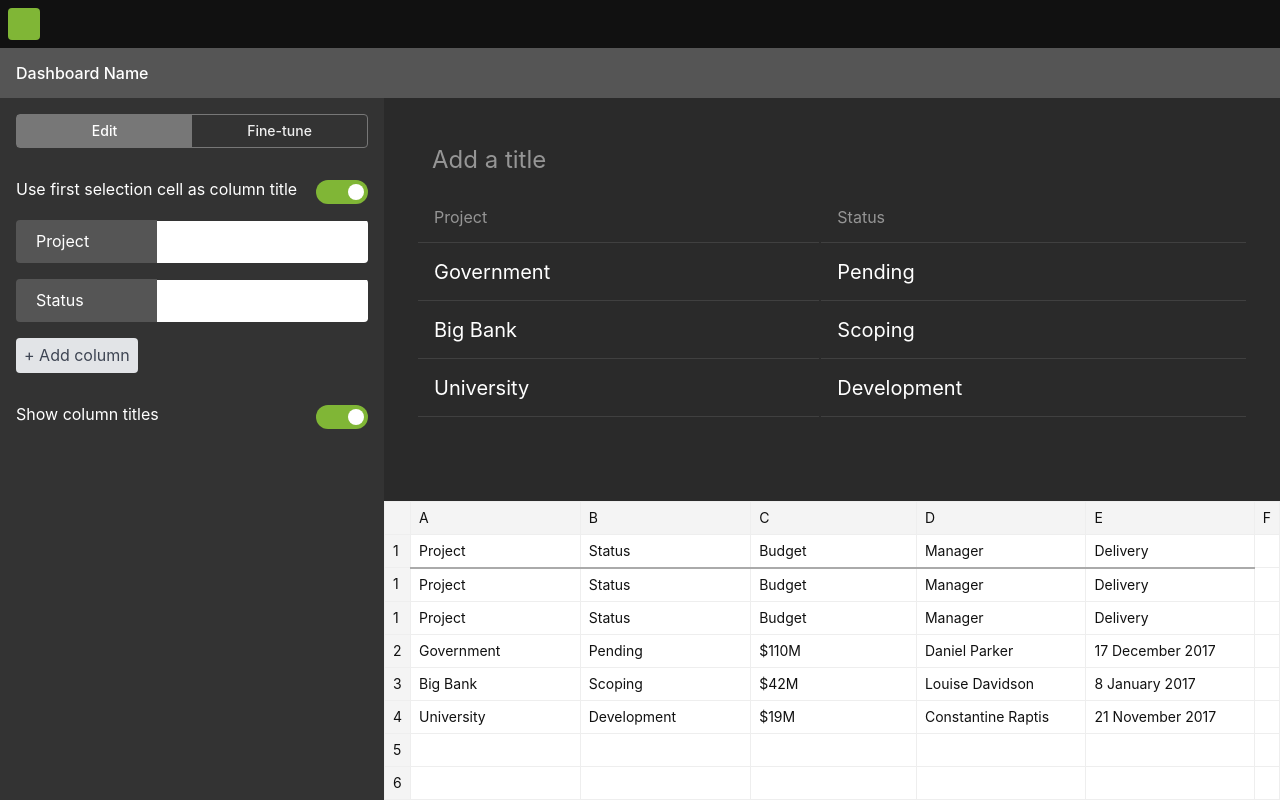
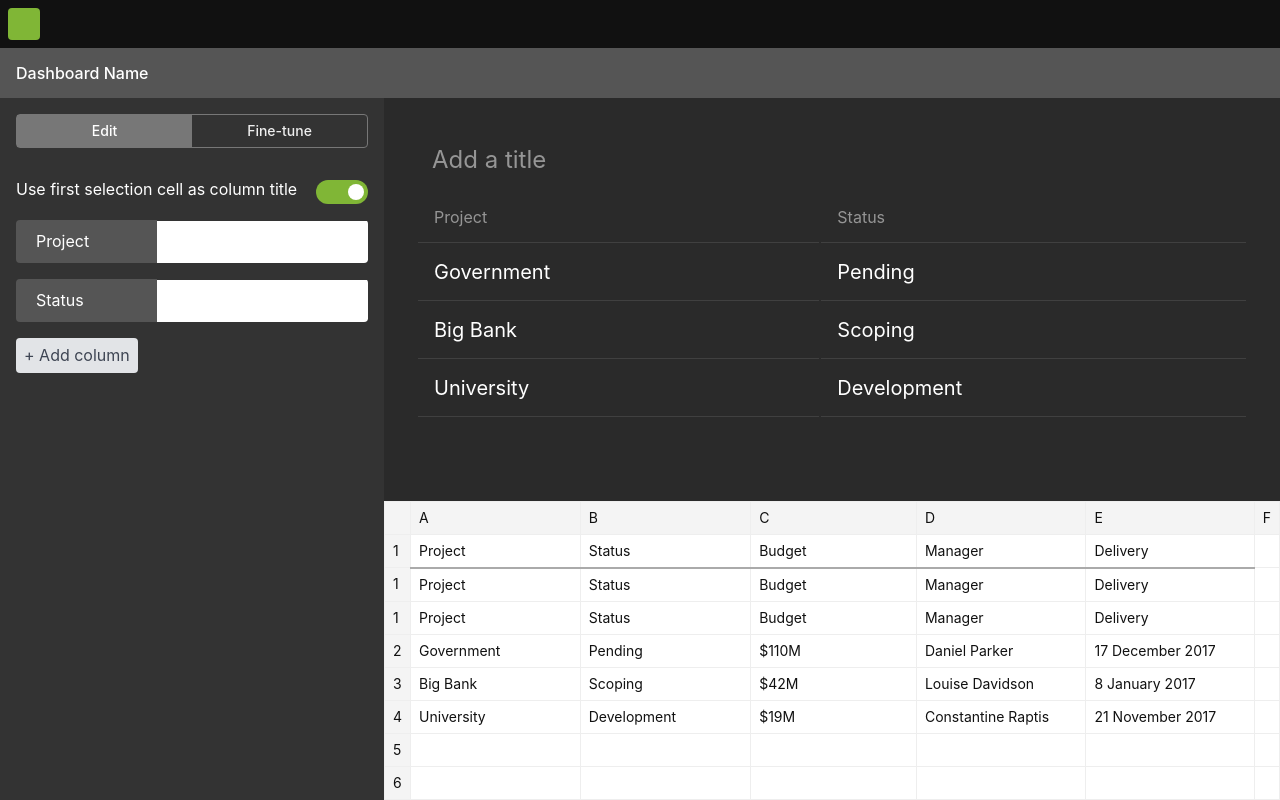
Before and after one commit to jackgeckoboard/table-widget-config, a React (Create React App) app: page / in a window 1280 px wide. Built offline with nearby package versions, Linux system fonts and the light colour scheme.

Commit message:
removed first row as header

```diff
--- a/src/App.js
+++ b/src/App.js
@@ -48,22 +48,12 @@ class App extends Component {
   switchFirstRowAsHeader() {
     if (this.state.firstRowAsHeader) {
       this.setState({
-        firstRowAsHeader: false
-      });
-    } else {
-      this.setState({
-        firstRowAsHeader: true
-      });
-    }
-  }
-
-  switchShowHeaderRow() {
-    if (this.state.showHeaderRow) {
-      this.setState({
+        firstRowAsHeader: false,
         showHeaderRow: false
       });
     } else {
       this.setState({
+        firstRowAsHeader: true,
         showHeaderRow: true
       });
     }
@@ -162,21 +152,6 @@ class App extends Component {
                 + Add column
               </div>
             )}
-            <div
-              className="mb3 cf"
-              onClick={this.switchShowHeaderRow.bind(this)}
-            >
-              <div className="fl w-70">Show column titles</div>
-              {showHeaderRow ? (
-                <div className="fr bg-ui-green br4">
-                  <div className="h1 w1 br4 mv1 mr1 ml4 bg-white" />
-                </div>
-              ) : (
-                <div className="fr bg-silver br4">
-                  <div className="h1 w1 br4 mv1 mr4 ml1 bg-white" />
-                </div>
-              )}
-            </div>
           </div>
           <div
             className="w-70 fl pa4 relative"
```
